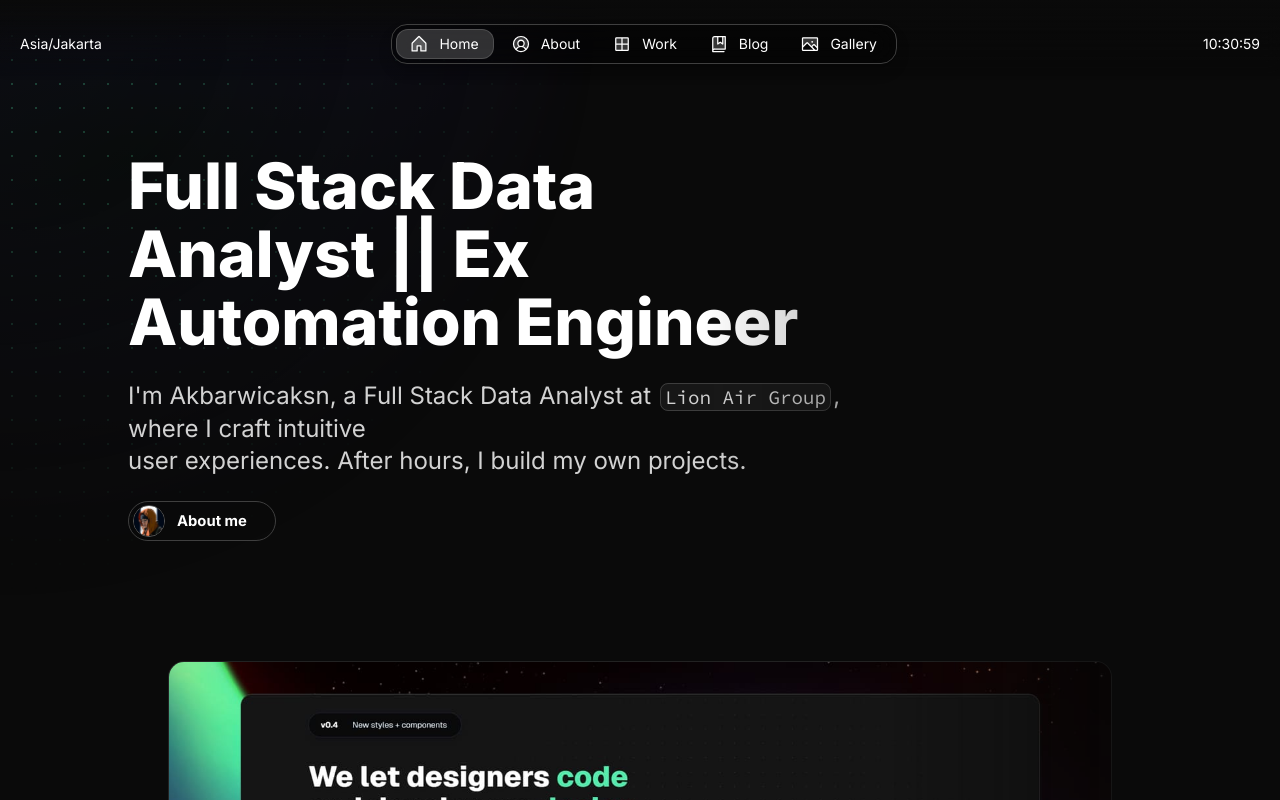
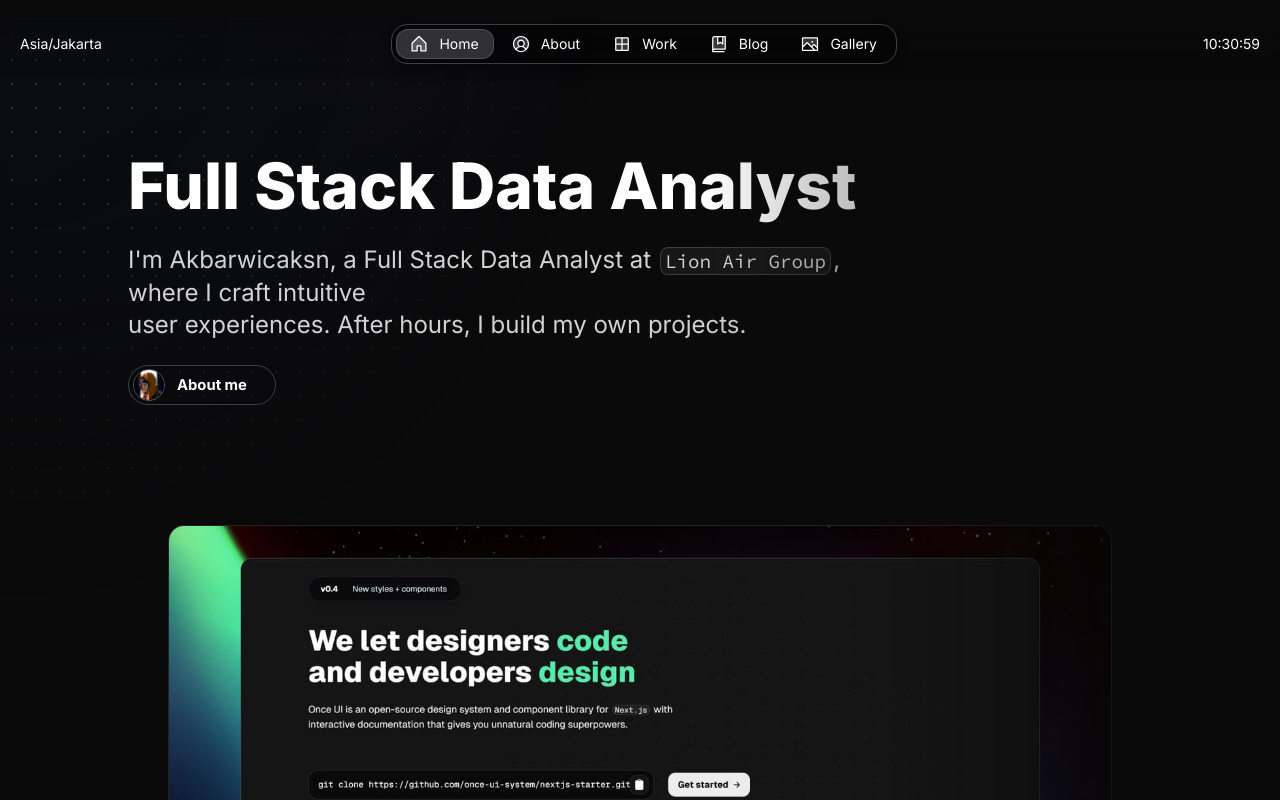
Before and after one commit to amirakbarwicaksono/akbarwicaksn, a Next.js app: page /en in a window 1280 px wide. Shown: the top 800 px of the page. Built offline with nearby package versions, Linux system fonts and the light colour scheme.

Commit message:
Update content.js

```diff
--- a/src/app/resources/content.js
+++ b/src/app/resources/content.js
@@ -47,7 +47,7 @@ const home = {
     label: 'Home',
     title: `${person.name}'s Portfolio`,
     description: `Portfolio website showcasing my work as a ${person.role}`,
-    headline: <>Full Stack Data Analyst || Ex Automation Engineer</>,
+    headline: <>Full Stack Data Analyst</>,
     subline: <>I'm Akbarwicaksn, a Full Stack Data Analyst at <InlineCode>Lion Air Group</InlineCode>, where I craft intuitive<br/> user experiences. After hours, I build my own projects.</>
 }
 
```
